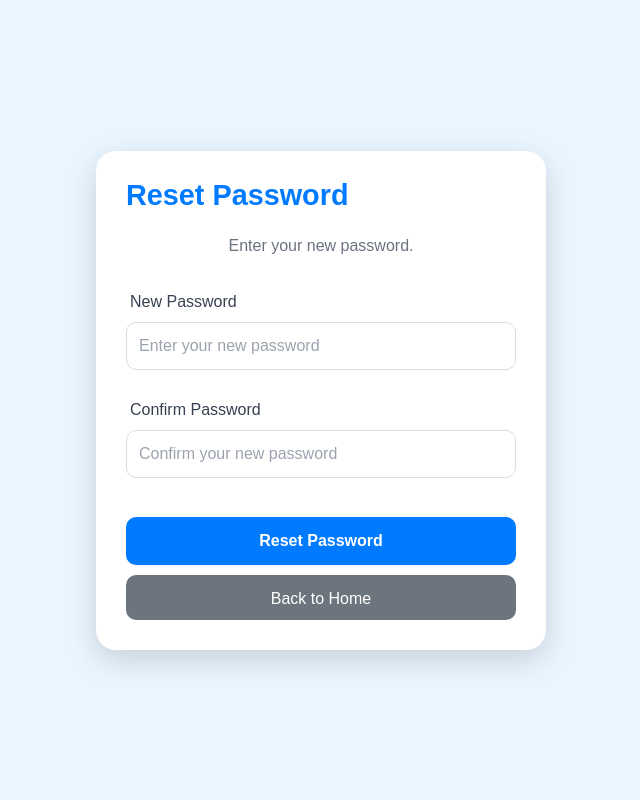
After one commit to descellia/Tixplore, a PHP site: template views/auth/reset_password.php in a window 1280 px wide. The commit adds this page. Shown: the whole page, without its empty margins (319-959 px from the left). Run offline with PHP 8.4, Linux system fonts and the light colour scheme; the template is opened without the code that fills it, so the values that code supplies are empty.

Commit message:
logout, dan forget password

```diff
--- a/views/auth/login.php
+++ b/views/auth/login.php
@@ -156,13 +156,12 @@
             </div>
 
             <div class="flex justify-between mt-4 text-sm text-gray-500">
-                <a href='change_password.php' class="link">Forgot password?</a>
+                <a href='forget_password.php' class="link">Forgot password?</a>
                 <a href='register.php' class="link">Don't have an account? Register</a>
             </div>
 
             <div class="card-actions justify-center mt-6">
                 <button type="submit" class="btn">Login</button>
-                <button type="button" class="back-btn" onclick="window.location.href='register.php';">Back to Home</button>
             </div>
         </form>
     </div>
--- /dev/null
+++ b/views/auth/reset_password.php
@@ -0,0 +1,148 @@
+<!DOCTYPE html>
+<html lang="en">
+<head>
+    <meta charset="UTF-8">
+    <meta name="viewport" content="width=device-width, initial-scale=1.0">
+    <link href="../assets/css/output.css" rel="stylesheet">
+    <title>Reset Password</title>
+    <style>
+        body {
+            background-color: #e9f5ff;
+            font-family: 'Arial', sans-serif;
+            margin: 0;
+            padding: 0;
+            height: 100vh;
+            display: flex;
+            justify-content: center;
+            align-items: center;
+            padding: 20px;
+        }
+
+        .card {
+            background-color: #ffffff;
+            border-radius: 20px;
+            box-shadow: 0 10px 30px rgba(0, 0, 0, 0.15);
+            width: 100%;
+            max-width: 450px;
+            padding: 30px;
+        }
+
+        .card-title {
+            color: #007BFF;
+            margin-bottom: 25px;
+            text-align: center;
+            font-size: 1.8em;
+            font-weight: bold;
+        }
+
+        .input {
+            border-radius: 10px;
+            border: 1px solid #ddd;
+            padding: 12px;
+            transition: border-color 0.3s, box-shadow 0.3s;
+            font-size: 1em;
+            width: 100%;
+            box-sizing: border-box;
+        }
+
+        .input:focus {
+            border-color: #007BFF;
+            box-shadow: 0 0 5px rgba(0, 123, 255, 0.5);
+            outline: none;
+        }
+
+        .btn {
+            background-color: #007BFF;
+            color: white;
+            border-radius: 10px;
+            padding: 12px;
+            border: none;
+            cursor: pointer;
+            transition: background-color 0.3s, transform 0.2s;
+            width: 100%;
+            margin-top: 15px;
+            height: 45px;
+            font-size: 1em;
+        }
+
+        .btn:hover {
+            background-color: #0056b3;
+            transform: translateY(-2px);
+        }
+
+        .alert {
+            background-color: #ddffdd;
+            color: #4f8a10;
+            padding: 12px;
+            border-radius: 5px;
+            margin: 15px 0;
+            display: flex;
+            align-items: center;
+            gap: 10px;
+            font-size: 0.9em;
+        }
+
+        .alert svg {
+            width: 24px;
+            height: 24px;
+        }
+
+        .form-control {
+            margin-bottom: 20px;
+        }
+
+        .back-btn {
+            background-color: #6c757d;
+            color: white;
+            border-radius: 10px;
+            padding: 12px;
+            border: none;
+            cursor: pointer;
+            transition: background-color 0.3s, transform 0.2s;
+            width: 100%;
+            height: 45px;
+            margin-top: 10px;
+            font-size: 1em;
+        }
+
+        .back-btn:hover {
+            background-color: #5a6268;
+            transform: translateY(-2px);
+        }
+    </style>
+</head>
+<body>
+    <div class="card">
+        <h2 class="card-title">Reset Password</h2>
+
+        <?php if (isset($_GET['success'])): ?>
+            <div class="alert">
+                <svg xmlns="http://www.w3.org/2000/svg" class="h-6 w-6 shrink-0 stroke-current" fill="none" viewBox="0 0 24 24">
+                    <path stroke-linecap="round" stroke-linejoin="round" stroke-width="2" d="M5 12l5 5L20 7" />
+                </svg>
+                <span>Password has been successfully reset!</span>
+            </div>
+        <?php endif; ?>
+
+        <p class="text-gray-500 mb-6 text-center">Enter your new password.</p>
+        <form action="reset_password_process.php" method="post">
+            <input type="hidden" name="email" value="<?php echo htmlspecialchars($_GET['email']); ?>" />
+
+            <div class="form-control">
+                <label class="label text-gray-700">New Password</label>
+                <input type="password" name="new_password" placeholder="Enter your new password" class="input" required />
+            </div>
+
+            <div class="form-control">
+                <label class="label text-gray-700">Confirm Password</label>
+                <input type="password" name="confirm_password" placeholder="Confirm your new password" class="input" required />
+            </div>
+
+            <div class="card-actions justify-center mt-6">
+                <button type="submit" class="btn">Reset Password</button>
+                <button type="button" class="back-btn" onclick="window.location.href='login.php';">Back to Home</button>
+            </div>
+        </form>
+    </div>
+</body>
+</html>
--- a/views/home.php
+++ b/views/home.php
@@ -163,6 +163,7 @@ $tasks = getFilteredTasksForToday($conn, $search, $filter_category);
                 <li><a href='home.php' class="text-gray-600 hover:text-gray-900">Home</a></li>
                 <li><a href='task_page.php' class="text-gray-600 hover:text-gray-900">Task Management</a></li>
                 <li><a href='profile.php' class="text-gray-600 hover:text-gray-900">Profile</a></li>
+                <li><a href='auth/logout.php' class="text-gray-600 hover:text-gray-900">Log Out</a></li>
             </ul>
         </div>
     </div>
--- a/views/task_page.php
+++ b/views/task_page.php
@@ -151,6 +151,7 @@ $tasks = getFilteredTasks($conn, $search, $filter_category);
                 <li><a href='home.php' class="text-gray-600 hover:text-gray-900">Home</a></li>
                 <li><a href='task_page.php' class="text-gray-600 hover:text-gray-900">Task Management</a></li>
                 <li><a href='profile.php' class="text-gray-600 hover:text-gray-900">Profile</a></li>
+                <li><a href='auth/logout.php' class="text-gray-600 hover:text-gray-900">Log Out</a></li>
             </ul>
         </div>
     </div>
```
Also changed, not shown: views/auth/forget_password.php (added, +145 -0 lines), views/auth/forget_password_process.php (added, +26 -0 lines), views/auth/logout.php (added, +8 -0 lines), views/auth/reset_password_process.php (added, +36 -0 lines), views/edit_task.php (+15 -15 lines).
